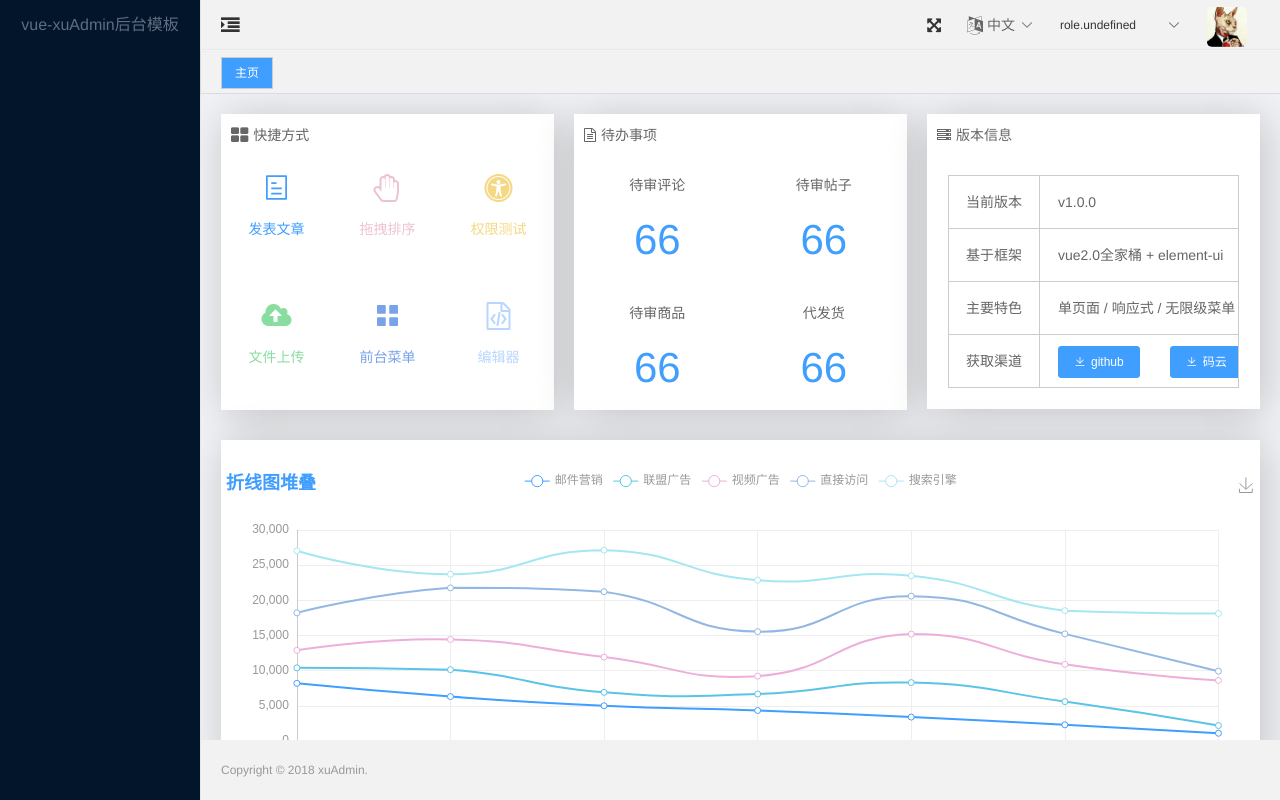
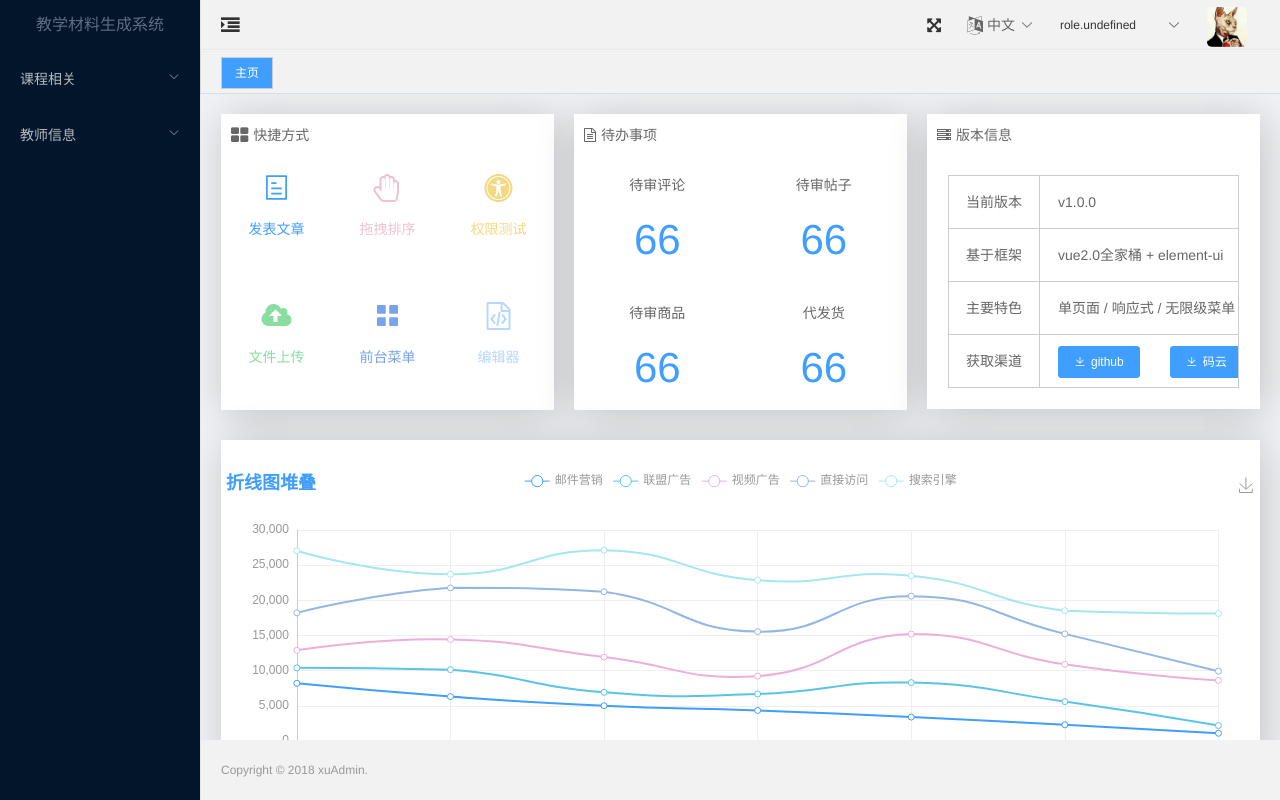
Before and after one commit to 0fatal/tutor-course-frontend, a Vue app: page /#/index in a window 1280 px wide. Built offline with nearby package versions, Linux system fonts and the light colour scheme.

Commit message:
refactor(aside)

```diff
--- a/src/router/index.js
+++ b/src/router/index.js
@@ -1,161 +1,244 @@
-import en from '../i18n/lang/en'
+// import en from '../i18n/lang/en'
 import Vue from 'vue'
 import Router from 'vue-router'
-import Login from '@/views/login/index'
+// import Router from 'vue-router'
+// import Login from '@/views/login/index'
+// import Layout from '@/views/layout/layout'
+// import HomeMain from '@/views/index/mainIndex'
+//
+// const NotFound = () => import('@/views/page404')
+//
+// /**
+//  * 重写路由的push方法
+//  */
+// const routerPush = Router.prototype.push
+// Router.prototype.push = function push (location) {
+//   return routerPush.call(this, location).catch(error => error)
+// }
+// Vue.use(Router)
+// let routeName = en.routeName
+// let defaultRouter = [
+//   {
+//     path: '/',
+//     redirect: '/index',
+//     hidden: true,
+//     children: []
+//   },
+//   {
+//     path: '/login',
+//     component: Login,
+//     name: '',
+//     hidden: true,
+//     children: []
+//   },
+//   {
+//     path: '/index',
+//     iconCls: 'fa fa-dashboard', // 图标样式class
+//     name: routeName.home,
+//     component: Layout,
+//     alone: true,
+//     children: [
+//       {
+//         path: '/index',
+//         iconCls: 'fa fa-dashboard', // 图标样式class
+//         name: '主页',
+//         component: HomeMain,
+//         children: []
+//       }
+//     ]
+//   },
+//   {
+//     path: '/404',
+//     component: NotFound,
+//     name: '404',
+//     hidden: true,
+//     children: []
+//   }
+// ]
+//
+// let addRouter = [
+//   // {
+//   //   path: '/',
+//   //   iconCls: 'fa fa-universal-access', // 图标样式class
+//   //   name: routeName.permissions,
+//   //   component: Layout,
+//   //   children: [
+//   //     {
+//   //       path: '/pagePermissions',
+//   //       iconCls: 'fa fa-expeditedssl', // 图标样式class
+//   //       name: routeName.pageControl,
+//   //       component: pagePermissions,
+//   //       children: []
+//   //     },
+//   //     {
+//   //       path: '/btnPermissions',
+//   //       iconCls: 'fa fa-toggle-on', // 图标样式class
+//   //       name: routeName.btnControl,
+//   //       component: btnPermissions,
+//   //       children: []
+//   //     }
+//   //   ]
+//   // },
+//   {
+//     path: '/',
+//     iconCls: 'fa fa-universal-access',
+//     name: routeName.courseManage,
+//     component: Layout,
+//     meta: {role: ['teacher', 'student']},
+//     children: [
+//       {
+//         path: '/courseManage/docxInfo',
+//         iconCls: 'fa fa-toggle-on',
+//         name: routeName.docxInfo,
+//         component: () => import('@/views/courseManage/docxInfo'),
+//         meta: {
+//           role: ['teacher']
+//         },
+//         children: []
+//       },
+//       {
+//         // path: '/courseManage/createDocx',
+//         path: '/courseManage/createDocx',
+//         iconCls: 'fa fa-toggle-on',
+//         name: routeName.createDocx,
+//         component: () => import('@/views/courseManage/createDocx'),
+//         meta: {role: ['teacher']},
+//         children: []
+//       },
+//       {
+//         path: '/courseManage/information',
+//         iconCls: 'fa fa-toggle-on',
+//         name: routeName.courseInfo,
+//         component: () => import('@/views/courseManage/courseInfo'),
+//         meta: {role: ['teacher']},
+//         children: []
+//       },
+//       {
+//         path: '/courseManage/courseApply',
+//         iconCls: 'fa fa-toggle-on',
+//         name: routeName.courseApply,
+//         component: () => import('@/views/courseManage/courseApply'),
+//         meta: {role: ['student']},
+//         children: []
+//       },
+//       {
+//         path: '/courseManage/template/instance',
+//         iconCls: 'fa fa-toggle-on',
+//         name: 'course-template-instance',
+//         component: () => import('@/views/courseManage/templateInstance'),
+//         meta: {role: ['student']},
+//         children: []
+//       }
+//     ]
+//   },
+//   {
+//     path: '/',
+//     iconCls: 'fa fa-universal-access',
+//     name: routeName.infoManage,
+//     component: Layout,
+//     meta: {role: ['teacher', 'student']},
+//     children: [
+//       {
+//         path: '/infoManage/teacherInfo',
+//         iconCls: 'fa fa-toggle-on',
+//         name: routeName.teacherInfo,
+//         component: () => import('@/views/infoManage/teacherInfo'),
+//         meta: {role: ['teacher']},
+//         children: []
+//       },
+//       {
+//         path: '/infoManage/studentInfo',
+//         iconCls: 'fa fa-toggle-on',
+//         name: routeName.studentInfo,
+//         component: () => import('@/views/infoManage/studentInfo'),
+//         meta: {role: ['student']},
+//         children: []
+//       }
+//     ]
+//   },
+//   {
+//     path: '*',
+//     redirect: '/404',
+//     hidden: true,
+//     children: []
+//   }
+//
+// ]
+// export default new Router({
+//   routes: defaultRouter
+// })
+// export {defaultRouter, addRouter}
+import Login from '@/views/login/'
 import Layout from '@/views/layout/layout'
 import HomeMain from '@/views/index/mainIndex'
 
+
 const NotFound = () => import('@/views/page404')
 
-/**
- * 重写路由的push方法
- */
-const routerPush = Router.prototype.push
-Router.prototype.push = function push (location) {
-  return routerPush.call(this, location).catch(error => error)
-}
-Vue.use(Router)
-let routeName = en.routeName
-let defaultRouter = [
+
+const routes = [
   {
     path: '/',
-    redirect: '/index',
-    hidden: true,
-    children: []
+    redirect: '/index'
   },
   {
     path: '/login',
-    component: Login,
-    name: '',
-    hidden: true,
-    children: []
+    name: 'login',
+    component: Login
   },
   {
     path: '/index',
-    iconCls: 'fa fa-dashboard', // 图标样式class
-    name: routeName.home,
+    name: 'layout',
     component: Layout,
-    alone: true,
     children: [
       {
         path: '/index',
-        iconCls: 'fa fa-dashboard', // 图标样式class
         name: '主页',
-        component: HomeMain,
-        children: []
+        component: HomeMain
+      },
+      {
+        path: '/info/teacher',
+        name: 'info-teacher',
+        component: () => import('@/views/infoManage/teacherInfo')
+      },
+      {
+        path: '/course/template',
+        name: 'course-template',
+        component: () => import('@/views/courseManage/docxInfo')
+      },
+      {
+        path: '/course/template/instance/new',
+        name: 'template-instance-new',
+        component: () => import('@/views/courseManage/createDocx')
+      },
+      {
+        path: '/course/template/instance',
+        name: 'course-template-instance',
+        component: () => import('@/views/courseManage/templateInstance')
+      },
+      {
+        path: '/course',
+        name: 'course',
+        component: () => import('@/views/courseManage/courseInfo')
       }
+
     ]
   },
   {
     path: '/404',
     component: NotFound,
-    name: '404',
-    hidden: true,
-    children: []
+    name: '404'
+  },
+  {
+    path: '*',
+    redirect: '/404'
   }
 ]
 
-let addRouter = [
-  // {
-  //   path: '/',
-  //   iconCls: 'fa fa-universal-access', // 图标样式class
-  //   name: routeName.permissions,
-  //   component: Layout,
-  //   children: [
-  //     {
-  //       path: '/pagePermissions',
-  //       iconCls: 'fa fa-expeditedssl', // 图标样式class
-  //       name: routeName.pageControl,
-  //       component: pagePermissions,
-  //       children: []
-  //     },
-  //     {
-  //       path: '/btnPermissions',
-  //       iconCls: 'fa fa-toggle-on', // 图标样式class
-  //       name: routeName.btnControl,
-  //       component: btnPermissions,
-  //       children: []
-  //     }
-  //   ]
-  // },
-  {
-    path: '/',
-    iconCls: 'fa fa-universal-access',
-    name: routeName.courseManage,
-    component: Layout,
-    meta: {role: ['teacher', 'student']},
-    children: [
-      {
-        path: '/courseManage/docxInfo',
-        iconCls: 'fa fa-toggle-on',
-        name: routeName.docxInfo,
-        component: () => import('@/views/courseManage/docxInfo'),
-        meta: {
-          role: ['teacher'],
-        },
-        children: []
-      },
-      {
-        // path: '/courseManage/createDocx',
-        path: '/courseManage/createDocx',
-        iconCls: 'fa fa-toggle-on',
-        name: routeName.createDocx,
-        component: () => import('@/views/courseManage/createDocx'),
-        meta: {role: ['teacher']},
-        children: []
-      },
-      {
-        path: '/courseManage/information',
-        iconCls: 'fa fa-toggle-on',
-        name: routeName.courseInfo,
-        component: () => import('@/views/courseManage/courseInfo'),
-        meta: {role: ['teacher']},
-        children: []
-      },
-      {
-        path: '/courseManage/courseApply',
-        iconCls: 'fa fa-toggle-on',
-        name: routeName.courseApply,
-        component: () => import('@/views/courseManage/courseApply'),
-        meta: {role: ['student']},
-        children: []
-      }
-    ]
-  },
-  {
-    path: '/',
-    iconCls: 'fa fa-universal-access',
-    name: routeName.infoManage,
-    component: Layout,
-    meta: {role: ['teacher', 'student']},
-    children: [
-      {
-        path: '/infoManage/teacherInfo',
-        iconCls: 'fa fa-toggle-on',
-        name: routeName.teacherInfo,
-        component: () => import('@/views/infoManage/teacherInfo'),
-        meta: {role: ['teacher']},
-        children: []
-      },
-      {
-        path: '/infoManage/studentInfo',
-        iconCls: 'fa fa-toggle-on',
-        name: routeName.studentInfo,
-        component: () => import('@/views/infoManage/studentInfo'),
-        meta: {role: ['student']},
-        children: []
-      }
-    ]
-  },
-  {
-    path: '*',
-    redirect: '/404',
-    hidden: true,
-    children: []
-  }
+Vue.use(Router)
+const router = new Router({
+  routes
+})
 
-]
-export default new Router({
-  routes: defaultRouter
-})
-export {defaultRouter, addRouter}
+
+export default router
--- a/src/views/layout/aside/aside.vue
+++ b/src/views/layout/aside/aside.vue
@@ -2,35 +2,40 @@
   <div>
     <el-aside id="asideNav">
       <div class="logo-name">
-        <p v-if="$store.getters.logoShow">XU</p>
-        <p v-else>vue-xuAdmin后台模板</p>
+        <p>教学材料生成系统</p>
       </div>
       <el-menu :default-active="$route.path" class="el-menu-vertical"
-               @select="selectmenu"
+               @select="selectMenu"
                :collapse="$store.getters.isCollapse"
                background-color="#03152A"
                text-color="rgba(255,255,255,.7)"
-               active-text-color="#ffffff"
-               :router="$store.getters.uniquerouter"
-               :unique-opened="$store.getters.uniquerouter"
+               active-text-color="#e6c56c"
+               router
+               :unique-opened="openTab"
                :collapse-transition="true"
       >
-        <template v-for="(item,index) in $store.getters.routers" v-if="!item.hidden">
-          <el-submenu v-if="!item.alone && item.children.length>0" :index="index+''" :key="index">
+        <el-submenu :index="1">
           <template slot="title">
-              <i :class="item.iconCls?item.iconCls:[fa,fa-server]"></i>
-              <span slot="title">{{ $t(`routeName.${item.name}`) }}</span>
+            <span slot="title">课程相关</span>
           </template>
-
-            <menu-tree :menuData="item.children"></menu-tree>
-
+          <el-menu-item :index="1" route="/course">
+            课程列表
+          </el-menu-item>
+          <el-menu-item :index="2" route="/course/template">
+            模板列表
+          </el-menu-item>
+          <el-menu-item :index="3" route="/course/template/instance">
+            实例列表
+          </el-menu-item>
         </el-submenu>
-          <el-menu-item :index="item.path" v-else :key="item.path">
-            <i :class="item.iconCls?item.iconCls:[fa,fa-file]"/>
-            <span slot="title">{{ $t(`routeName.${item.name}`) }}</span>
+        <el-submenu :index="2">
+          <template slot="title">
+            <span slot="title">教师信息</span>
+          </template>
+          <el-menu-item :index="1" route="/info/teacher">
+            教师个人信息
           </el-menu-item>
-        </template>
-
+        </el-submenu>
       </el-menu>
     </el-aside>
   </div>
@@ -44,14 +49,19 @@ export default {
   components: {
     menuTree
   },
+  data () {
+    return {
+      openTab: ''
+    }
+  },
   watch: {
     // 监听浏览器直接输入路由，将此路由添加到tabnavBox
     '$route.path': function (val) {
-      this.selectmenu(val)
+      this.selectMenu(val)
     }
   },
   methods: {
-    selectmenu (key, indexpath) {
+    selectMenu (key, indexpath) {
       // 如果不使用 elemenUI 菜单的 vue-router 的模式将用以下方式进行页面跳转 el-menu的router设置为false
       // this.$router.push(indexpath.join("/"))
       let router = this.$store.getters.routers
@@ -105,11 +115,13 @@ export default {
   display: flex;
   flex-direction: column;
   border-right: solid 1px #e6e6e6;
+
   .logo-name {
     background-color: #03152A !important;
     @extend %w100;
     font-weight: 300;
     z-index: 999;
+
     p {
       height: 50px;
       line-height: 50px;
@@ -118,19 +130,23 @@ export default {
       color: #5e6d82;
     }
   }
+
   .el-menu-vertical:not(.el-menu--collapse) {
     width: 200px;
     @extend %h100;
     overflow-y: scroll;
     overflow-x: hidden;
   }
+
   .el-menu {
     flex: 1;
     overflow: inherit;
     border-right: none;
+
     &::-webkit-scrollbar {
       display: none;
     }
+
     .fa {
       vertical-align: middle;
       margin-right: 5px;
@@ -138,17 +154,21 @@ export default {
       text-align: center;
       font-size: 18px;
     }
+
     .el-menu-item {
       background-color: #020f1d !important;
       border-bottom: 1px solid #020f1d;
+
       &:hover {
         color: #ffffff !important;
         background-color: #375573 !important;
       }
     }
+
     .el-menu-item.is-active {
       background-color: #56a9ff !important
     }
+
     .is-opened > .el-submenu__title > .el-icon-arrow-down {
       color: #ffffff;
       font-weight: 500;
```
Lines whose indentation alone changed are shown as unchanged.
